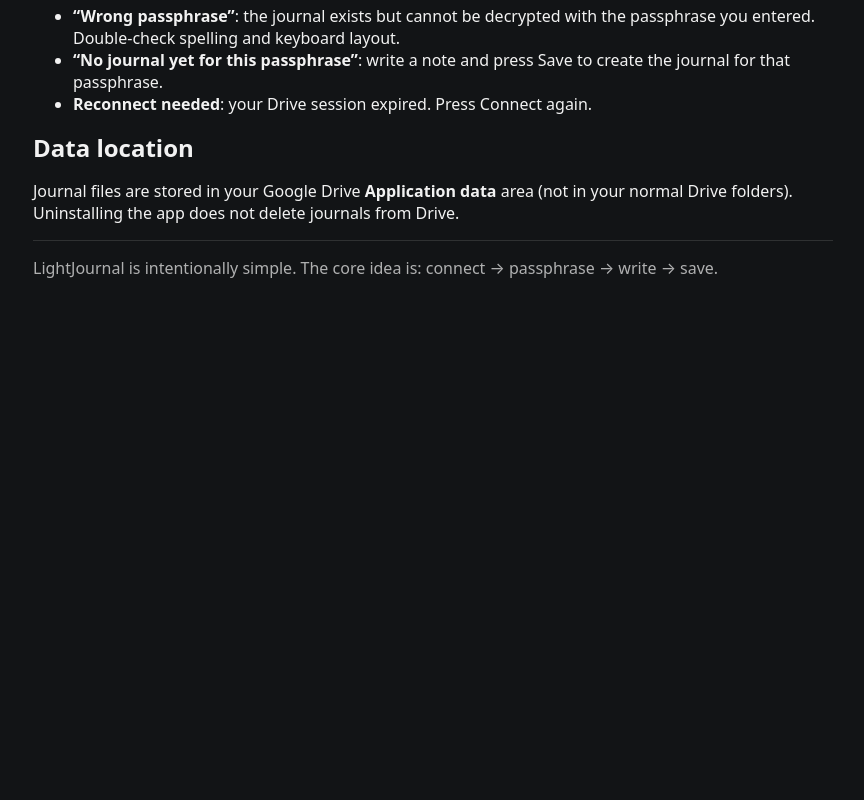
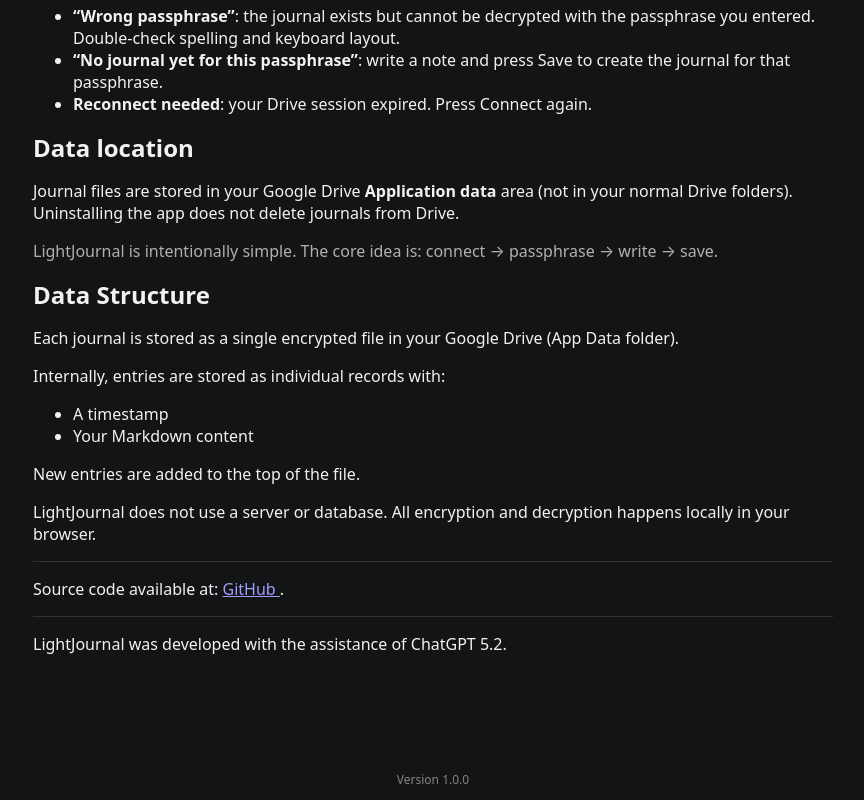
Before and after one commit to wintersplinter/lightJournal, a browser extension: page instructions.html in a window 1280 px wide. Shown: the part 1471-2271 px from the top of the page, without its empty margins (207-1071 px from the left). Before the commit the page ends 1826 px from the top, so only its background shows below. Drawn offline with Linux system fonts and the light colour scheme.

```diff
--- a/instructions.html
+++ b/instructions.html
@@ -152,11 +152,56 @@
         folders). Uninstalling the app does not delete journals from Drive.
       </p>
 
-      <hr />
       <p style="opacity: 0.7">
         LightJournal is intentionally simple. The core idea is: connect →
         passphrase → write → save.
       </p>
+
+      <h2>Data Structure</h2>
+
+      <p>
+        Each journal is stored as a single encrypted file in your Google Drive
+        (App Data folder).
+      </p>
+
+      <p>Internally, entries are stored as individual records with:</p>
+
+      <ul>
+        <li>A timestamp</li>
+        <li>Your Markdown content</li>
+      </ul>
+
+      <p>New entries are added to the top of the file.</p>
+
+      <p>
+        LightJournal does not use a server or database. All encryption and
+        decryption happens locally in your browser.
+      </p>
+
+      <hr />
+      <p>
+        Source code available at:
+        <a
+          href="https://github.com/wintersplinter/lightJournal"
+          target="_blank"
+        >
+          GitHub </a
+        >.
+      </p>
+
+      <hr />
+      <p>LightJournal was developed with the assistance of ChatGPT 5.2.</p>
     </main>
+
+    <p id="appVersion" class="app-version"></p>
+    <script>
+      fetch("./version.json")
+        .then((r) => r.json())
+        .then((d) => {
+          document.getElementById("appVersion").textContent =
+            "Version " + d.version;
+        })
+        .catch(() => {});
+    </script>
   </body>
 </html>
--- a/service-worker.js
+++ b/service-worker.js
@@ -1,5 +1,5 @@
 // Bump version before release
-const CACHE_NAME = "lightjournal-v2";
+const CACHE_NAME = "lightjournal-v3";
 const ASSETS = [
   "./",
   "./index.html",
@@ -13,6 +13,7 @@
   "./terms.html",
   "./instructions.html",
   "./privacy.html",
+  "./version.json",
 ];
 
 // INSTALL — cache files
--- a/style.css
+++ b/style.css
@@ -165,6 +165,13 @@
   opacity: 0.8;
 }
 
+.app-version {
+  margin-top: 40px;
+  font-size: 0.75rem;
+  opacity: 0.5;
+  text-align: center;
+}
+
 #overlayClose {
   align-self: flex-end;
   margin: 10px;
--- /dev/null
+++ b/version.json
@@ -0,0 +1,3 @@
+{
+  "version": "1.0.0"
+}
```
Also changed, not shown: app.js (+16 -0 lines), index.html (+2 -0 lines), lightJournal-extension/manifest.json.
